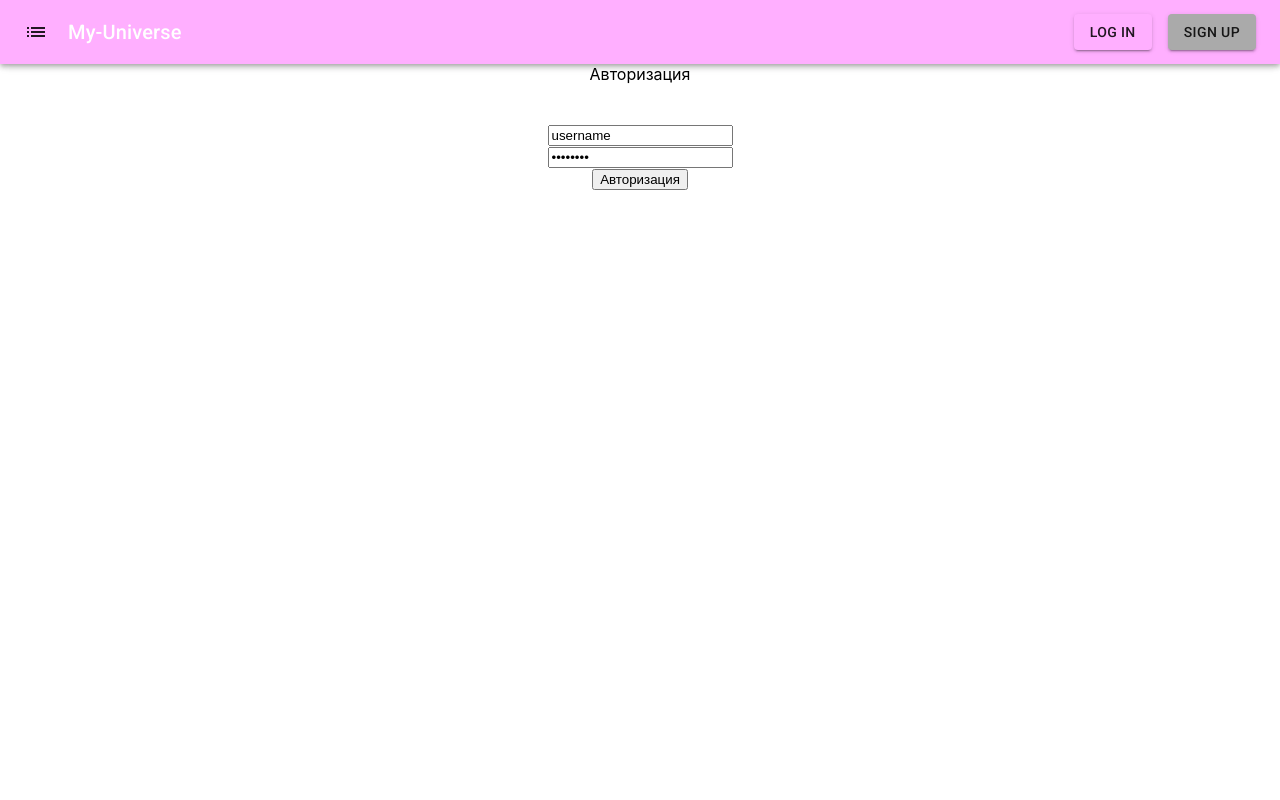
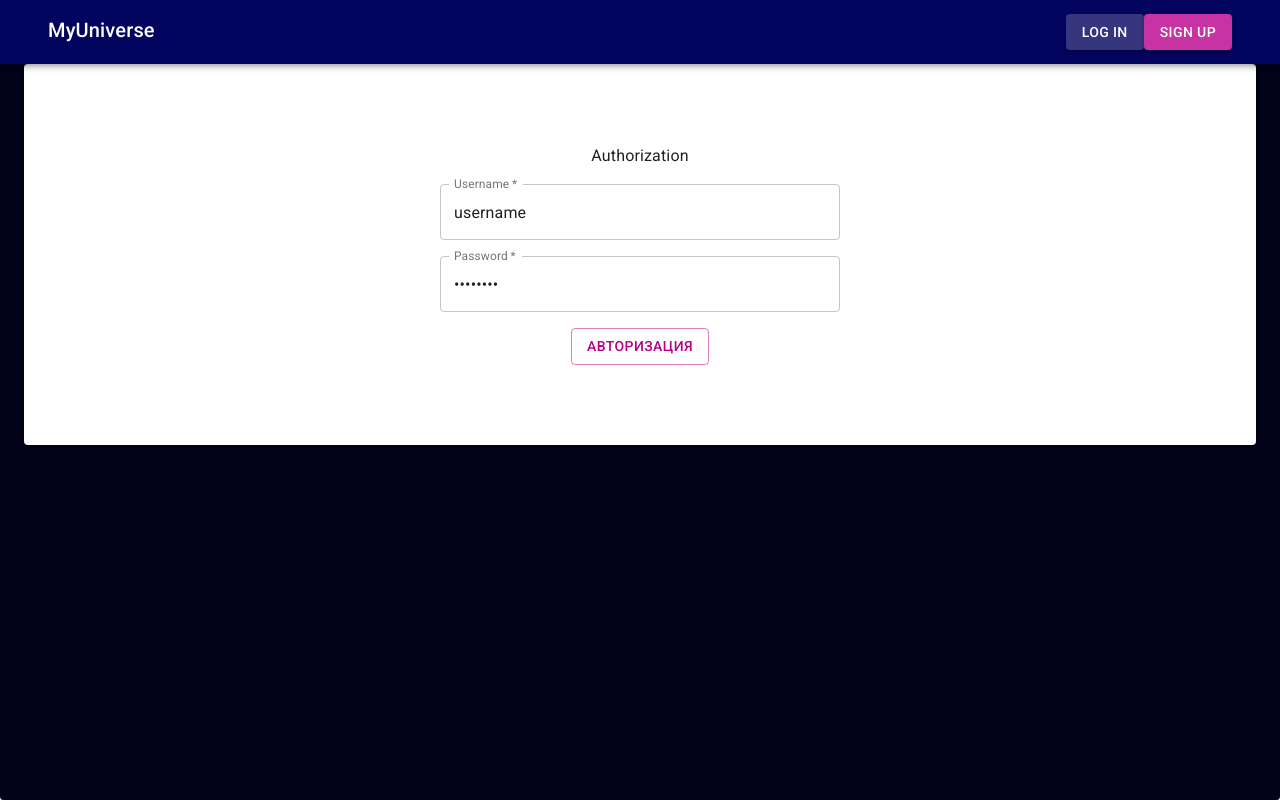
Before and after one commit to LexusLight/my-universe, a React (Create React App) app in the folder react/: page /profile/auth in a window 1280 px wide. Built offline with nearby package versions, Linux system fonts and the light colour scheme.

Commit message:
SomeDesign3

```diff
--- a/react/src/Components/PageWrapper/PageWrapper.tsx
+++ b/react/src/Components/PageWrapper/PageWrapper.tsx
@@ -4,39 +4,24 @@ import {BrowserRouter, Route, Switch, Link} from 'react-router-dom'
 import Profile from "../Profile/Profile";
 import World from "../World/World";
 import Character from "../Character/Character";
-import {AppBar, Box, Button, Container, IconButton,Toolbar, Typography, Grid} from "@material-ui/core";
+import {
+    AppBar,
+    Box,
+    Button,
+    Container,
+    Grid,
+    IconButton,
+    Paper,
+    TableFooter,
+    Toolbar,
+    Typography
+} from "@material-ui/core";
 import MenuIcon from '@material-ui/icons/List';
 import {makeStyles,createMuiTheme,ThemeProvider} from "@material-ui/core/styles";
 import StateComponent from "../../StateComponentTest/StateComponent";
+import {cosmoTheme} from  "./Theme"
+import {useStyles} from  "./Styles"
 
-const cosmoTheme = createMuiTheme({
-    palette:{
-        primary: {
-            main: '#FFAFFF',
-            dark: '#FFAFFF',
-            light: '#FFAFFF',
-        },
-        secondary: {
-            main: '#AAAAAA',
-        },
-    }
-})
-const useStyles = makeStyles((theme) => ({
-    paper:{
-        flexGrow: 1,
-    },
-    menuButton:{
-        marginRight: theme.spacing(1),
-    },
-    title:{
-        flexGrow:1,
-        color: 'white',
-    },
-    contentCenter:{
-        textAlign: 'center',
-        // marginTop: 70,
-    },
-}))
 
 const PageWrapper = () =>    {
     const styles = useStyles();
@@ -44,26 +29,29 @@ const PageWrapper = () =>    {
     return (
         <ThemeProvider theme={cosmoTheme}>
             <BrowserRouter>
-                <Box>
+                <Paper className={styles.primaryDark}>
+                    <Box minHeight={"100vh"}>
                         <AppBar position="fixed">
                             <Toolbar>
-                            <IconButton edge="start" color="inherit" aria-label="menu" className={styles.menuButton}>
-                                <MenuIcon/>
-                            </IconButton>
-                            <Typography variant="h6" className={styles.title}>My-Universe</Typography>
-                            <Box mr={2}>
+                                <Container fixed>
+                                    <Grid container justify={"space-between"}>
+                                        <Grid item>
+                                            <Typography variant="h6">MyUniverse</Typography>
+                                        </Grid>
+                                        <Grid item>
                                             <Link to="/profile/auth">
-                                    <Button color="primary" variant="contained"> Log In</Button>
+                                                <Button className={styles.primaryLight} variant="contained"> Log In</Button>
                                             </Link>
-                            </Box>
                                             <Link to="/profile/reg">
-                                <Button color="secondary" variant="contained" >Sign Up</Button>
+                                                <Button className={styles.secondaryLight} variant="contained" >Sign Up</Button>
                                             </Link>
+                                        </Grid>
+
+                                    </Grid>
+                                </Container>
                             </Toolbar>
                         </AppBar>
                         <Toolbar/>
-                </Box>
-
 
                         <Container className={styles.contentCenter} fixed>
                             <Switch>
@@ -73,6 +61,8 @@ const PageWrapper = () =>    {
                             </Switch>
                             {/*<StateComponent url={"http://localhost:1337/api/testList"}/>*/}
                         </Container>
+                    </Box>
+                </Paper>
             </BrowserRouter>
         </ThemeProvider>
 
--- /dev/null
+++ b/react/src/Components/PageWrapper/Styles.ts
@@ -0,0 +1,32 @@
+import {makeStyles} from "@material-ui/core/styles";
+import {cosmoTheme} from "./Theme";
+
+export const useStyles = makeStyles((theme) => ({
+    paper:{
+        flexGrow: 1,
+    },
+    menuButton:{
+        marginRight: theme.spacing(1),
+    },
+    contentCenter:{
+        textAlign: 'center',
+        // marginTop: 70,
+    },
+    primaryDark:{
+        color: "white",
+        backgroundColor: cosmoTheme.palette.primary.dark,
+    },
+    primaryLight:{
+        color: "white",
+        backgroundColor: cosmoTheme.palette.primary.light,
+    },
+    secondaryDark:{
+        color: "white",
+        backgroundColor: cosmoTheme.palette.secondary.dark,
+    },
+    secondaryLight:{
+        color: "white",
+        backgroundColor: cosmoTheme.palette.secondary.light,
+    }
+
+}))
--- /dev/null
+++ b/react/src/Components/PageWrapper/Theme.ts
@@ -0,0 +1,13 @@
+import {createMuiTheme} from "@material-ui/core";
+
+export const cosmoTheme = createMuiTheme({
+    palette:{
+        primary: {
+            main: '#03045e',
+            dark: '#020219',
+        },
+        secondary: {
+            main: '#B9008B',
+        },
+    }
+});
--- a/react/src/Components/Profile/Auth/Auth.tsx
+++ b/react/src/Components/Profile/Auth/Auth.tsx
@@ -3,8 +3,19 @@ import {useState} from 'react'
 import logo from './logo.svg';
 import {BrowserRouter, Route} from 'react-router-dom'
 import axios from 'axios'
+import {Box, Button, Grid, makeStyles, Paper, TextField, Typography} from "@material-ui/core";
+
+
+const useStyles = makeStyles({
+    formInput:{
+        width: '51%',
+        maxWidth: 400,
+    },
+})
+
 
 const Auth = () => {
+    const styles = useStyles();
     let [username,setUsername] = useState("username");
     let [password,setPassword] = useState("password");
     let [message,setMessage] = useState("");
@@ -47,19 +58,31 @@ const Auth = () => {
 
 
     return (
-        <div>
-            <div>Авторизация</div>
-            <br/>
-            <form onSubmit={authUser}>
-                <div color={"red"}>{message}</div>
-                <br/>
-                <input type="text" value={username} onChange={usernameHandler}/>
-                <br/>
-                <input type="password" value={password} onChange={passwordHandler}/>
-                <br/>
-                <button> Авторизация </button>
-            </form>
-        </div>
+        <Paper>
+            <Grid container>
+                <Grid item xl={12} lg={12} md={12} sm={12} xs={12}>
+                    <Box pb={10} pt={10}>
+                        <Typography>Authorization</Typography>
+                        <form onSubmit={authUser}>
+                            <Box mb={2} color={"red"}>
+                                {message}
+                            </Box>
+
+                            <Box mb={2}>
+                                <TextField className={styles.formInput} color="secondary" type="text" variant="outlined" label="Username" value={username} onChange={usernameHandler} required/>
+                            </Box>
+
+                            <Box mb={2}>
+                                <TextField className={styles.formInput} color="secondary" type="password" variant="outlined" label="Password" value={password} onChange={passwordHandler} required/>
+                            </Box>
+
+                            <Button color="secondary" variant="outlined" type="submit"> Авторизация </Button>
+                        </form>
+                    </Box>
+                </Grid>
+            </Grid>
+
+        </Paper>
     );
 }
 
--- a/react/src/Components/Profile/Page/PageStyles.tsx
+++ b/react/src/Components/Profile/Page/PageStyles.tsx
@@ -33,9 +33,6 @@ const useStyles = makeStyles({
     },
     characters_block:{
     },
-    content_padding:{
-        paddingTop:20,
-    },
     align_links:{
         top: "50%",
     }
--- a/react/src/Components/Profile/Reg/Reg.tsx
+++ b/react/src/Components/Profile/Reg/Reg.tsx
@@ -2,7 +2,7 @@ import React, {useRef} from 'react'
 import {useState} from 'react'
 import axios from 'axios'
 import {v4 as uuidv4} from 'uuid'
-import {Box, Button, TextField, makeStyles} from "@material-ui/core";
+import {Box, Button, TextField, makeStyles, Paper, Grid, Typography} from "@material-ui/core";
 import {PhotoCamera} from "@material-ui/icons";
 
 
@@ -71,12 +71,15 @@ const Reg = () => {
     }
 
     return (
-        <div>
-            <Box>Регистрация</Box>
+        <Paper>
+            <Grid container>
+                <Grid item xl={12} lg={12} md={12} sm={12} xs={12}>
+                    <Box pb={10} pt={10}>
+                        <Typography>Registration</Typography>
                         <br/>
                         <form onSubmit={addUser}>
                             <div color={"red"}>{message}</div>
-                <Box>
+                            <Box mb={2}>
                                 <input
                                     id="avatar-input"
                                     accept="image/*"
@@ -92,18 +95,24 @@ const Reg = () => {
                                     </Button>
                                 </label>
                             </Box>
-                <br/>
-                <TextField className={styles.formInput} type="text" variant="filled" label="@username" value={username} onChange={usernameHandler} required/>
-                <br/>
-                <TextField className={styles.formInput} type="email" variant="filled" label="email" value={email} onChange={emailHandler} required/>
-                <br/>
-                <TextField className={styles.formInput} type="password" variant="filled" label="password" value={password} onChange={passwordHandler} required/>
-                <br/>
-                <TextField className={styles.formInput} type="password" variant="filled" label="password"value={password2} onChange={password2Handler} required/>
-                <br/>
-                <Button color="primary" variant="outlined" type="submit"> Отправить </Button>
+                            <Box mb={2}>
+                                <TextField className={styles.formInput} color={"secondary"} type="text" variant="outlined" label="Username" value={username} onChange={usernameHandler} required/>
+                            </Box>
+                            <Box mb={2}>
+                                <TextField className={styles.formInput} color={"secondary"} type="email" variant="outlined" label="Email" value={email} onChange={emailHandler} required/>
+                            </Box>
+                            <Box mb={2}>
+                                <TextField className={styles.formInput} color={"secondary"} type="password" variant="outlined" label="Password" value={password} onChange={passwordHandler} required/>
+                            </Box>
+                            <Box mb={2}>
+                                <TextField className={styles.formInput} color={"secondary"} type="password" variant="outlined" label="Password" value={password2} onChange={password2Handler} required/>
+                            </Box>
+                            <Button color="secondary" variant="outlined" type="submit"> Register </Button>
                         </form>
-        </div>
+                    </Box>
+                </Grid>
+            </Grid>
+        </Paper>
     );
 }
 
```
Also changed, not shown: react/src/Components/Profile/Page/Page.tsx (+20 -15 lines). Lines whose indentation alone changed are shown as unchanged.
